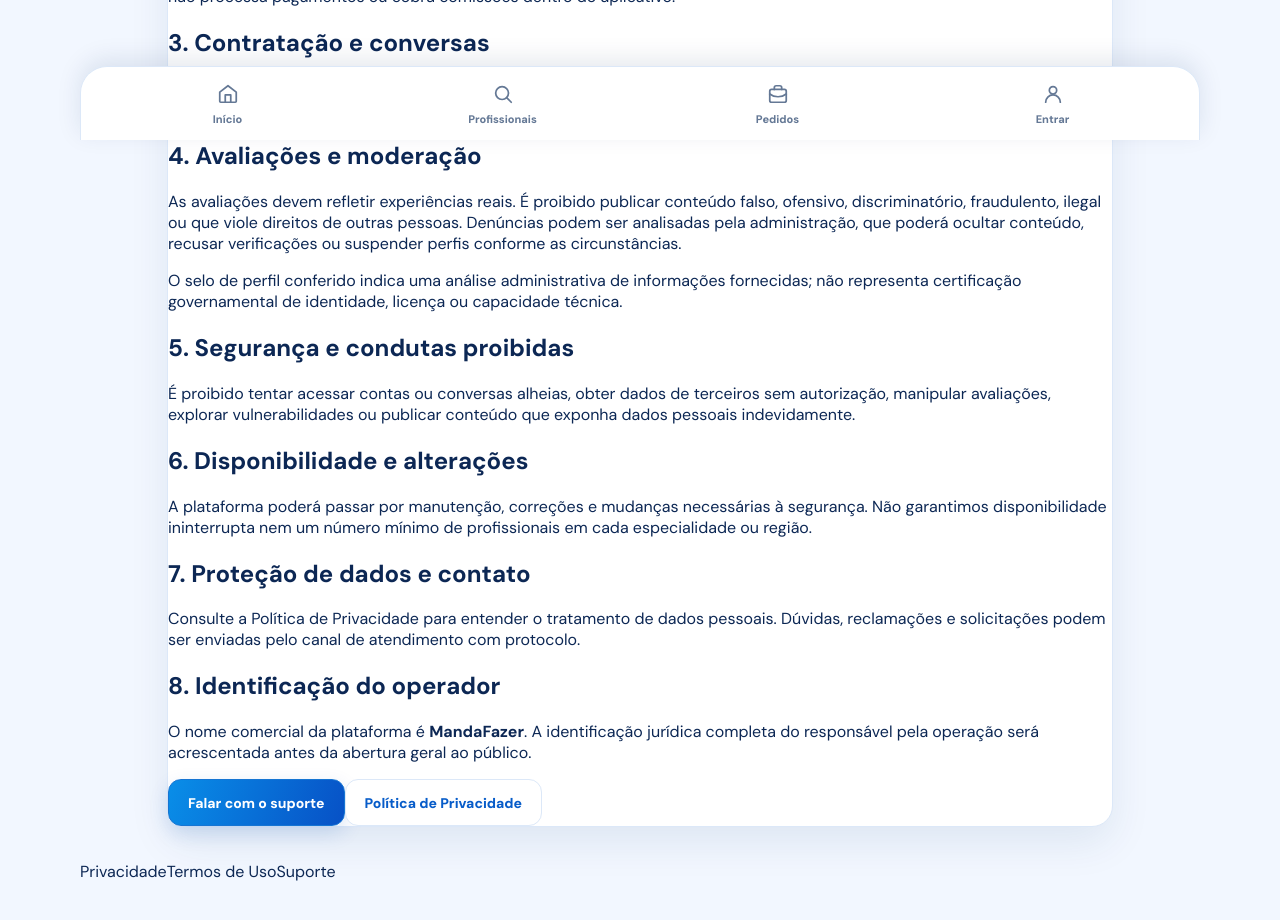
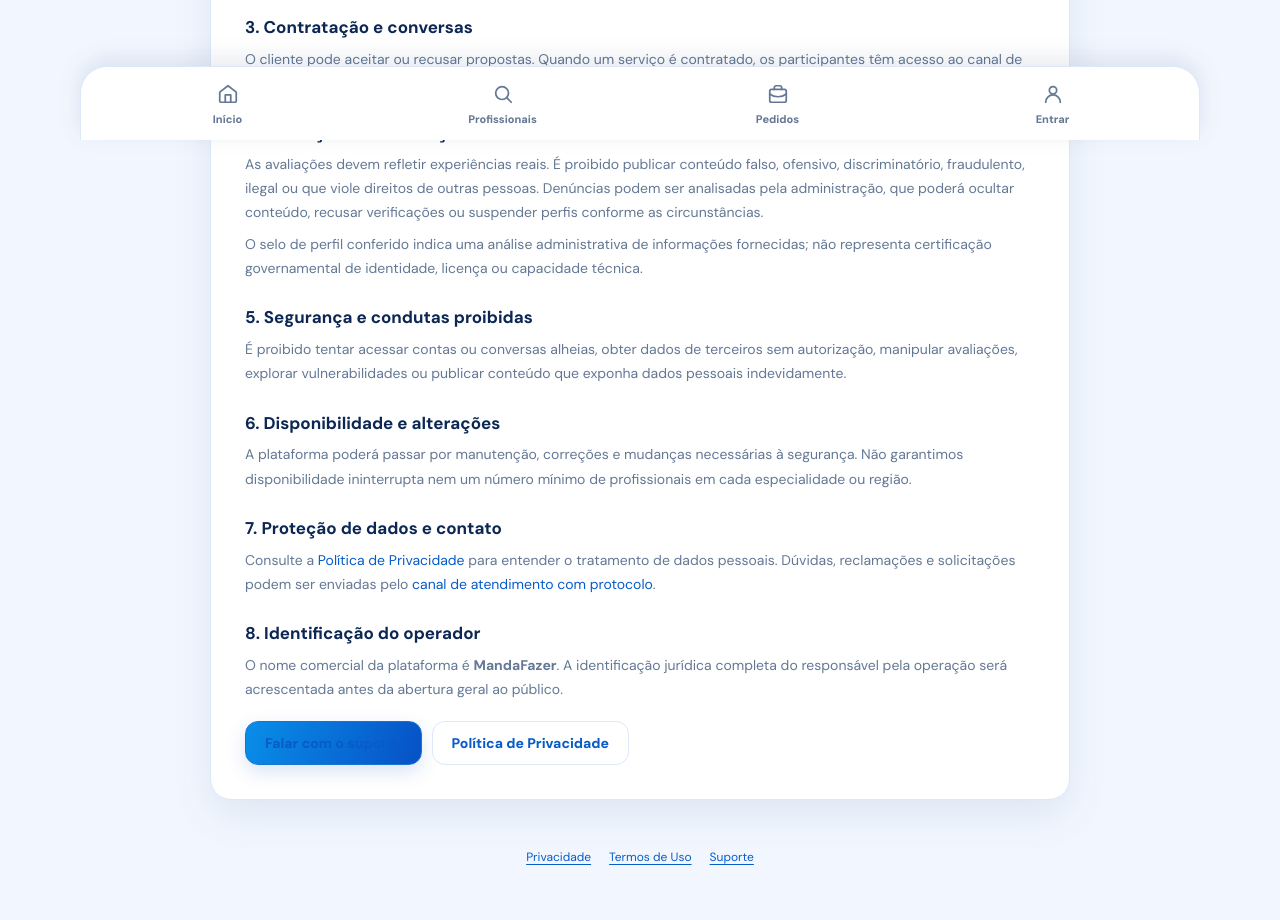
Before and after one commit to desenvolvimentogidital-cyber/MESTRE, a Next.js app: page /termos in a window 1280 px wide. Shown: the part 660-1580 px from the top of the page. Built offline with nearby package versions, Linux system fonts and the light colour scheme; no server answers.

Commit message:
feat(launch): privacy links, password reset hardening and provider specialty onboarding

```diff
--- a/app/mandafazer-image-one.css
+++ b/app/mandafazer-image-one.css
@@ -460,3 +460,23 @@ html[data-theme="dark"] .cs-status.rejected{background:#4a2431;color:#ffb0c0;}
 }
 
 .mf-service-home-hint{color:var(--muted);font-size:12px;line-height:1.5;margin:0 0 12px;}
+
+
+/* Legal disclosures, public rights channel and mobile support form. */
+.mf-footer-legal{display:flex;flex-wrap:wrap;justify-content:center;gap:8px 18px;margin:0 auto;padding:15px 14px 110px;color:var(--muted);font-size:12px;}
+.mf-footer-legal a{color:var(--blue);text-decoration:underline;text-underline-offset:3px;}
+.mf-legal-content{max-width:860px;margin:0 auto;padding:clamp(20px,4vw,34px);}
+.mf-legal-content h1{font-size:clamp(25px,5vw,36px);line-height:1.2;color:var(--ink);margin:12px 0 4px;}
+.mf-legal-content h2{font-size:17px;line-height:1.35;margin:26px 0 8px;color:var(--ink);}
+.mf-legal-content p{font-size:14px;line-height:1.72;color:var(--muted);margin:8px 0;}
+.mf-legal-content a,.mf-support-form a{color:var(--blue);text-underline-offset:3px;}
+.mf-legal-actions{display:flex;flex-wrap:wrap;gap:10px;margin-top:20px;}
+.mf-legal-actions a{min-height:43px;}
+.mf-support-form{max-width:760px;margin:0 auto;position:relative;}
+.mf-support-honey{position:absolute;left:-10000px;top:-10000px;height:1px;width:1px;overflow:hidden;}
+.mf-support-success{max-width:760px;margin:10px auto;padding:28px;display:grid;gap:14px;text-align:center;}
+.mf-support-success strong{display:block;color:var(--blue);font-size:clamp(18px,5vw,28px);letter-spacing:.5px;overflow-wrap:anywhere;}
+.mf-legal-check{display:flex;align-items:flex-start;gap:10px;font-size:12px;line-height:1.5;color:var(--muted);cursor:pointer;margin:10px 0;}
+.mf-legal-check input{margin-top:3px;min-width:18px;width:18px;height:18px;flex:0 0 18px;}
+.mf-legal-check a{color:var(--blue);text-decoration:underline;text-underline-offset:2px;}
+@media(max-width:600px){.mf-legal-content{padding:18px 15px}.mf-legal-actions{display:grid;grid-template-columns:1fr}.mf-legal-actions .cs-button{justify-content:center;}.mf-footer-legal{padding-bottom:100px;}}
```
